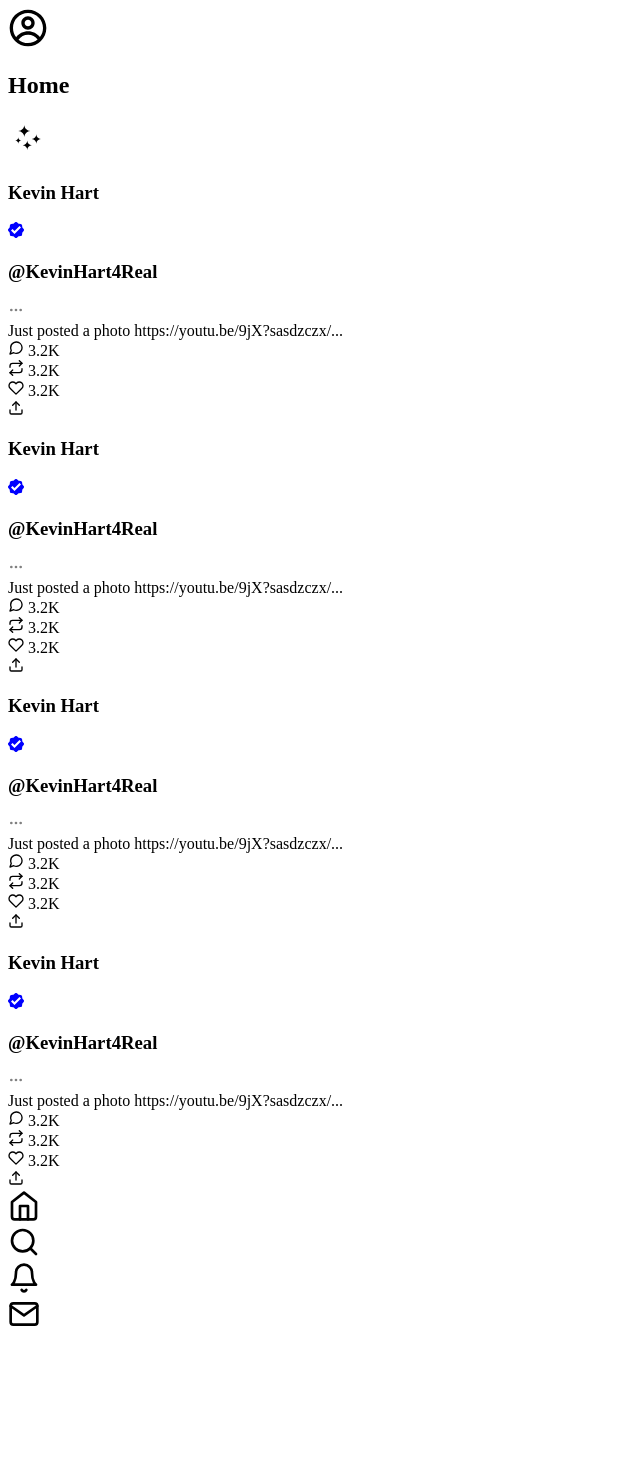
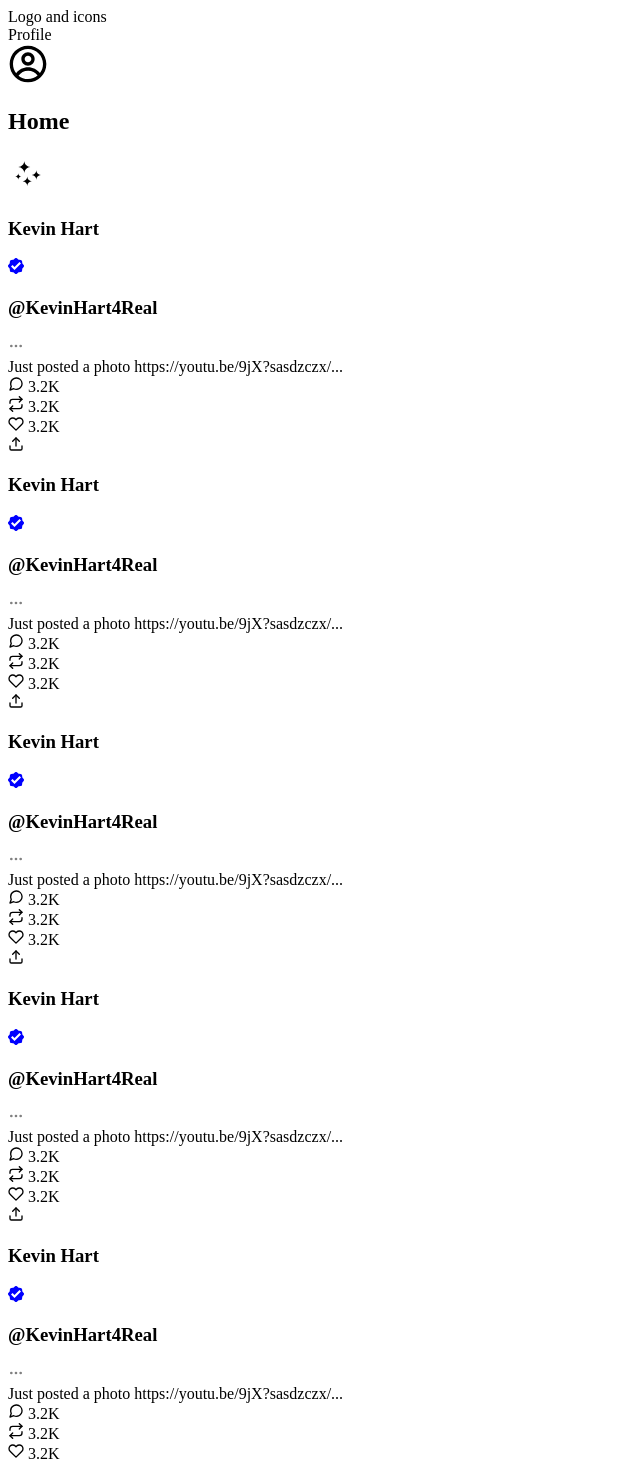
Before and after one commit to tahsinAmin/Twitter-task, a Next.js app: page / in a window 1280 px wide. Shown: the top 1462 px of the page, without its empty margins (0-640 px from the left). Before the commit the page ends 1342 px from the top, so only its background shows below. Built offline with nearby package versions, Linux system fonts and the light colour scheme.

Commit message:
Successful with the sidebar

```diff
--- a/components/Content.js
+++ b/components/Content.js
@@ -46,12 +46,23 @@ const data = [
       repeat:"3.2K",
       heart:"3.2K",
    },
+   {
+      id:5,
+      name:"Kevin Hart",
+      username:"@KevinHart4Real",
+      verified:true,
+      time: "12h",
+      msgBody: "Just posted a photo https://youtu.be/9jX?sasdzczx/...",
+      msg:"3.2K",
+      repeat:"3.2K",
+      heart:"3.2K",
+   },
 ]
 
 function Content() {
    // console.log(data);
    return (
-      <div className="w-screen">
+      <div className="w-full">
          {data.map(({id, name, username, verified, time, msgBody, msg, repeat, heart}) => (
             <div key={id} className="h-40 flex justify-between border border-t-1 border-b-1">
             <div className="h-auto w-1/5 py-4 flex justify-center">
--- a/components/Header.js
+++ b/components/Header.js
@@ -3,7 +3,7 @@ import { WiStars } from 'react-icons/wi'
 
 function Header() {
    return (
-      <header className='sticky top-0 z-10 bg-white shadow-md border flex justify-between items-center h-16 p-1'>
+      <header className='w-full sticky top-0 bg-white shadow-md border flex justify-between items-center lg:hidden h-16 p-1'>
          <div className="home flex items-center space-x-4">
             <div className="profile">
                <CgProfile className='text-blue-200' size='2.5em'/>
--- a/components/Navbar.js
+++ b/components/Navbar.js
@@ -1,13 +1,19 @@
 import { FiMail,FiBell, FiSearch, FiHome } from "react-icons/fi";
 function Navbar() {
    return (
-      <div className='sticky bottom-0 z-10 flex justify-between h-12 p-2 bg-white md:hidden'>
-         <div className="q"><FiHome size='2em'/></div>
-         <div className="q"><FiSearch size='2em'/></div>
-         <div className="q"><FiBell size='2em'/></div>
-         <div className="q"><FiMail size='2em'/></div>
+      <div className="sticky bottom-0 z-10 flex flex-col space-y-4 md:hidden">
+         <div className="rounded-full relative h-16 w-16 inset-x-3/4 bg-blue-400 "></div>
+         <div className='flex justify-between h-12 p-2 bg-white '>
+            <div className="q"><FiHome size='2em'/></div>
+            <div className="q"><FiSearch size='2em'/></div>
+            <div className="q"><FiBell size='2em'/></div>
+            <div className="q"><FiMail size='2em'/></div>
+         </div>
       </div>
    )
 }
 
 export default Navbar
+
+// git remote add origin https://github.com/tahsinAmin/Twitter-task.git
+// git push -u origin main
--- /dev/null
+++ b/components/Sidebar.js
@@ -0,0 +1,11 @@
+function Sidebar() {
+   return (
+      // <div className='float-left border hidden md:flex md:w-1/12 h-screen bg-white'>
+      <div className='hidden float-left md:flex md:w-1/12 border h-screen flex-col justify-between py-6'>
+         <div className="s">Logo and icons</div>
+         <div className="s">Profile</div>
+      </div>
+   )
+}
+
+export default Sidebar
--- a/pages/index.js
+++ b/pages/index.js
@@ -2,23 +2,24 @@ import Head from 'next/head'
 import Header from '../components/Header'
 import Content from '../components/Content'
 import Navbar from '../components/Navbar'
-
+import Sidebar from '../components/Sidebar'
 
 export default function Home() {
   return (
-    <div className="h-screen flex flex-col justify-between">
+    <div className="box-content h-screen w-screen flex flex-col justify-between md:block">
       <Head>
         <title>Twitter</title>
         <link rel="icon" href="/favicon.ico" />
       </Head>
 
-      <Header/>
-
-
-      {/* Content - Middle*/}
-      <Content/>
-
-      {/* Footer - Bottom */}
+      <div className="md:inline-flex w-screen">
+        <Sidebar/>
+        {/* <div className='md:inline overflow-y-scroll md:w-11/12'> */}
+        <div className='w-full md:w-11/12 border h-screen overflow-y-scroll'>
+          <Header/>
+          <Content/>
+        </div>
+      </div>
       <Navbar/>
     </div>
   )
```
Also changed, not shown: components/data.js (deleted, +0 -46 lines), package.json (line endings or trailing spaces).
